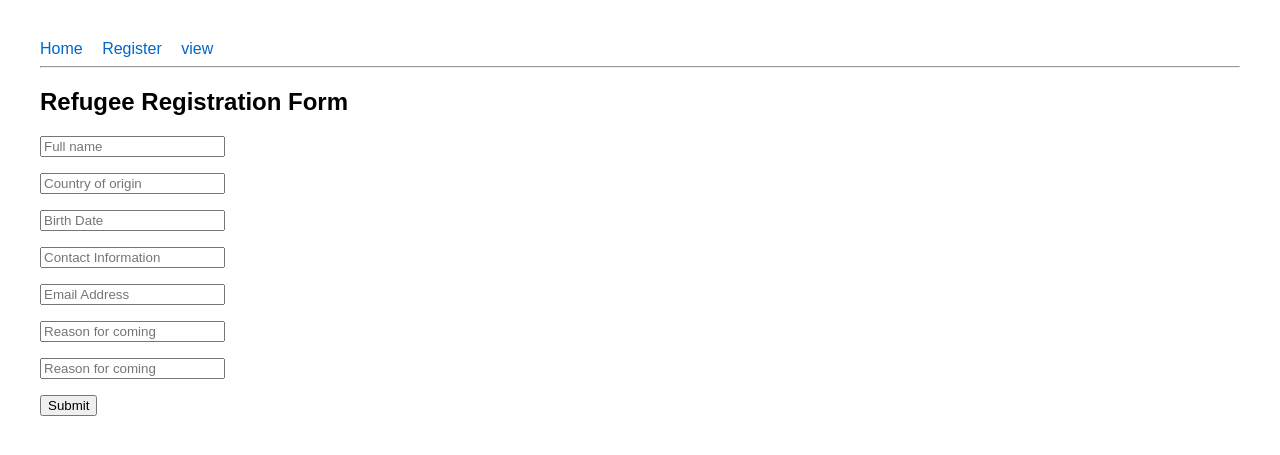
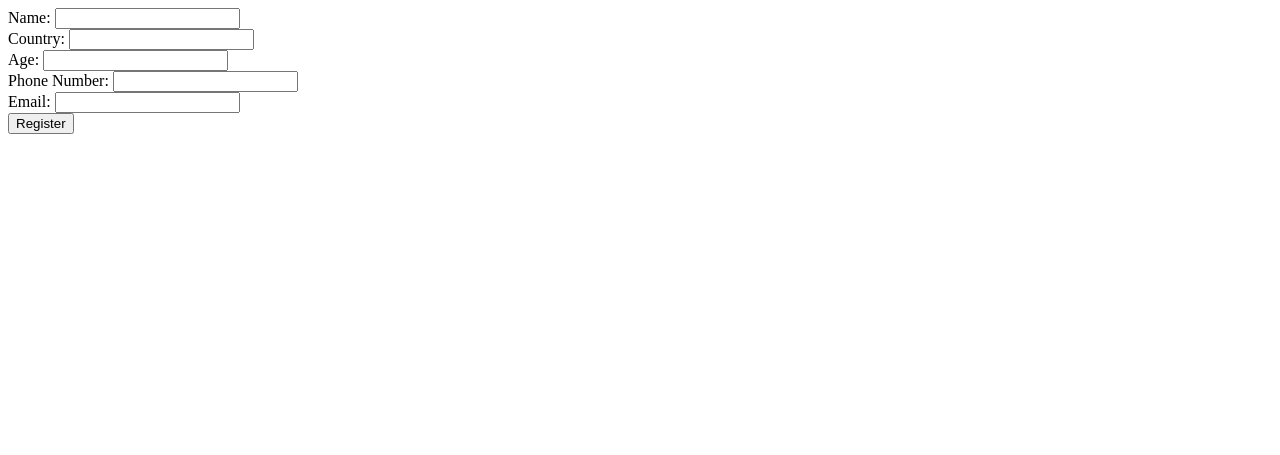
Before and after one commit to islausanne/refugee-registration-form-auzia-tech, a Flask app: page /register in a window 1280 px wide. Shown: the top 455 px of the page. Run offline with Flask 3, Linux system fonts and the light colour scheme.

Commit message:
Added more

```diff
--- a/main.py
+++ b/main.py
@@ -5,46 +5,53 @@ import os
 app = Flask(__name__)
 app.secret_key = 'supersecretkey'
 
+# Load existing data if file exists, otherwise start with empty list
+if os.path.exists('registrations.json'):
+    with open('registrations.json', 'r') as file:
+        data = json.load(file)
+else:
+    data = []
 
 @app.route('/')
 def index():
     return render_template('index.html')
 
-
 @app.route('/register')
 def register():
     return render_template('register.html')
 
-
 @app.route('/submit', methods=['POST'])
 def submit_form():
-    name = request.form['Name']
-    country = request.form['Country']
-    age = request.form['Age']
-    number = request.form['Number']
-    email = request.form['Email']
+    name = request.form.get('Name')
+    country = request.form.get('Country')
+    age = request.form.get('Age')
+    number = request.form.get('Number')
+    email = request.form.get('Email')
 
+    # Save all fields
+    data.append({
+        'name': name,
+        'country': country,
+        'age': age,
+        'number': number,
+        'email': email
+    })
 
-    data.append({'name': name, 'country': country, 'age': age})
-
-
+    # Write back to JSON file
     with open('registrations.json', 'w') as file:
         json.dump(data, file, indent=2)
-
-
 
     flash('Registration submitted successfully!')
     return redirect(url_for('index'))
 
-
 @app.route('/view')
 def view_registrations():
-
-    @app.route('/view')
-    def view_registrations():
+    if os.path.exists('registrations.json'):
         with open('registrations.json', 'r') as file:
-            data = json.load(file)
-        return render_template('view.html', registrations=data)
+            registrations = json.load(file)
+    else:
+        registrations = []
+    return render_template('view.html', registrations=registrations)
 
 if __name__ == '__main__':
     app.run(debug=True)
--- a/templates/register.html
+++ b/templates/register.html
@@ -1,14 +1,8 @@
-{% extends 'base.html' %}
-{% block content %}
-<h2>Refugee Registration Form</h2>
 <form method="POST" action="{{ url_for('submit_form') }}">
-  <p><input type="text" name="name" placeholder="Full name" required></p>
-  <p><input type="text" name="country" placeholder="Country of origin" required></p>
-  <p><input type="number" name="age" placeholder="Birth Date" required></p>
-  <p><input type="number" name="number" placeholder="Contact Information" required></p>
-  <p><input type="text" name="email" placeholder="Email Address" required></p>
-  <p><input type="text" name="reason" placeholder="Reason for coming" required></p>
-  <p><input type="text" name="reason" placeholder="Reason for coming" required></p>
-    <p><button type="submit">Submit</button></p>
+  Name: <input type="text" name="Name"><br>
+  Country: <input type="text" name="Country"><br>
+  Age: <input type="number" name="Age"><br>
+  Phone Number: <input type="text" name="Number"><br>
+  Email: <input type="email" name="Email"><br>
+  <input type="submit" value="Register">
 </form>
-{% endblock %}
```
Also changed, not shown: templates/view.html (+8 -16 lines).
